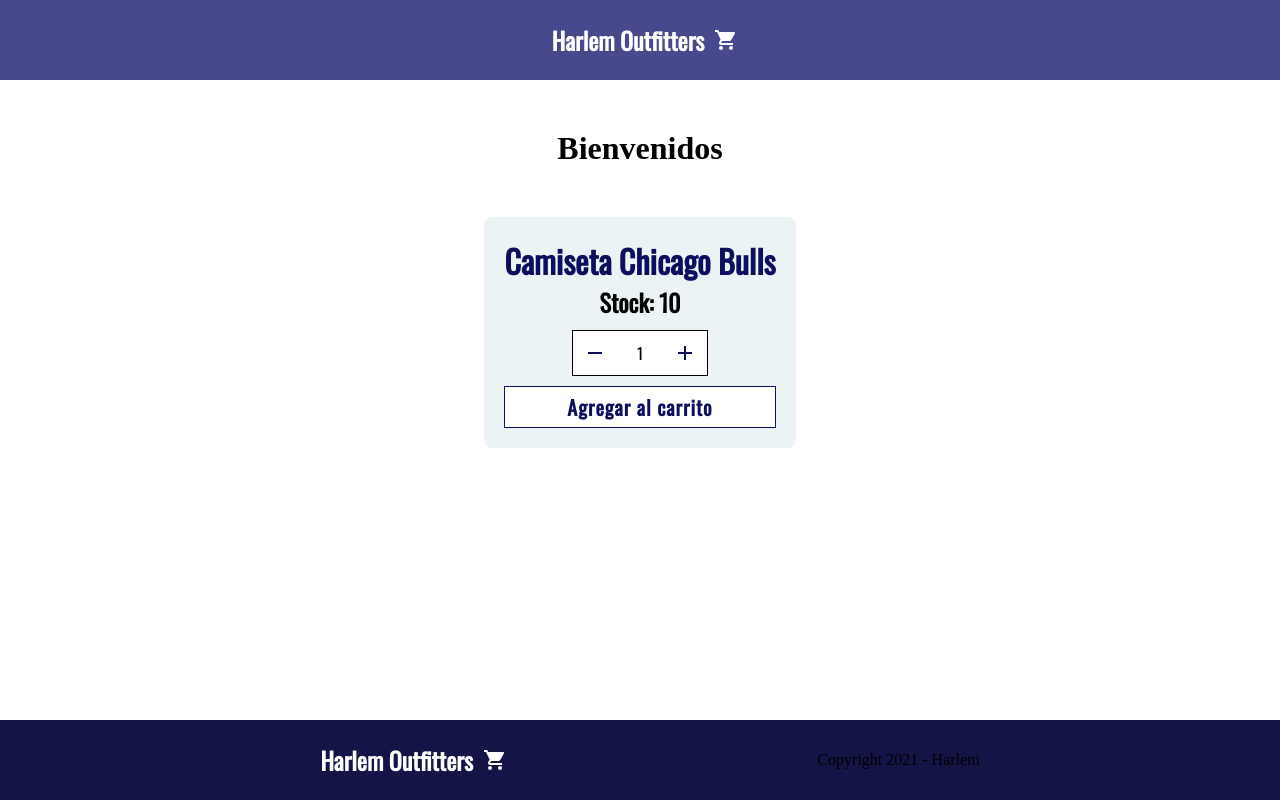
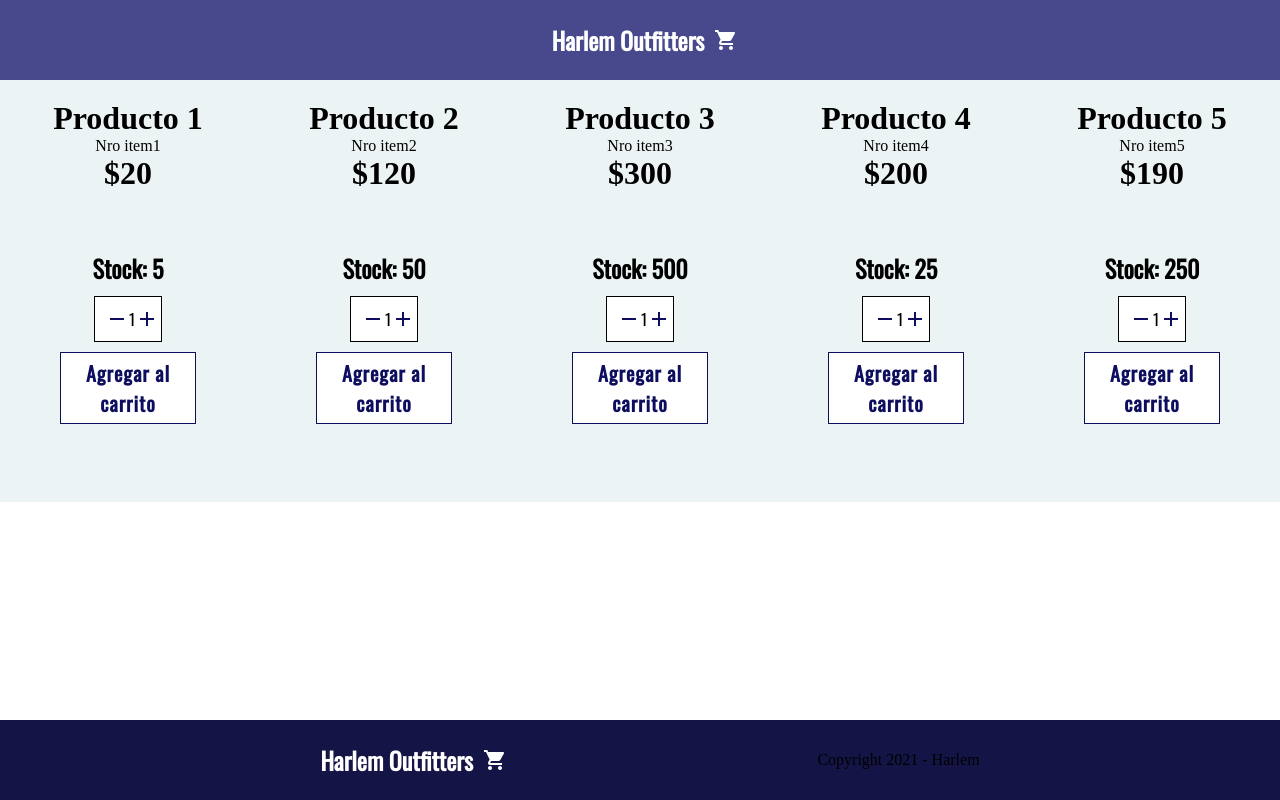
Before and after one commit to juanpegallego/Harlem-Outfitters, a React (Create React App) app: page / in a window 1280 px wide. Built offline with nearby package versions, Linux system fonts and the light colour scheme.

Commit message:
Catalogo con maps

```diff
--- a/src/App.js
+++ b/src/App.js
@@ -1,14 +1,13 @@
 import './App.scss';
 import Header from "./Components/Header";
 import Footer from "./Components/Footer";
-import ItemListContainer from './Components/ItemListContainer';
-
+import Main from './Main';
 
 function App() {
   return (
     <>
       <Header/>
-      <ItemListContainer greeting={"Bienvenidos"}/>
+      <Main/>
       <Footer/>
 
     </>
--- /dev/null
+++ b/src/Components/Item.js
@@ -0,0 +1,35 @@
+import React, {useState} from 'react'
+import ItemCount from './ItemCount.js'
+import './Item.scss'
+
+function Item({productTitle, productId,productPrice, stock}) {
+
+    const [initial, setInitial] = useState(1);
+    const [selectedItemCount, setSelectedItemCount] = useState(0);
+
+    const onAdd = () => {
+        if ( initial > 0) {
+            setSelectedItemCount(initial)
+        }
+        console.log(selectedItemCount)
+    }
+
+
+    return (
+        <div className='item__container'>
+            <h3>{productTitle}</h3>
+            <p>Nro item{productId}</p>
+            <h3>${productPrice}</h3>
+            <ItemCount
+                stock={stock}
+                onAdd={onAdd}
+                initial={initial}
+                setInitial={setInitial}
+            />
+
+
+        </div>
+    )
+}
+
+export default Item
--- /dev/null
+++ b/src/Components/Item.scss
@@ -0,0 +1,13 @@
+.item__container{
+
+    display: flex;
+    justify-content: center;
+    align-items: center;
+    flex-direction: column;
+    background-color: rgba(222, 233, 236, 0.562);
+    padding: 20px;
+    max-width: 300px;
+    h3{
+        font-size: 2rem;
+    }
+}
--- a/src/Components/ItemCount.js
+++ b/src/Components/ItemCount.js
@@ -17,15 +17,14 @@
     const RemoveItem = () => {
         setInitial(initial - 1);
 
-        if (initial < 1){
-            setInitial(0)
+        if (initial < 2){
+            setInitial(1)
         }
     }
 
     return (
         <div className='itemcount__container'>
 
-            <h3>{product} </h3>
             <h4>Stock: {stock}</h4>
 
             <div className='controls__container'>
--- a/src/Components/ItemCount.scss
+++ b/src/Components/ItemCount.scss
@@ -9,11 +9,9 @@
     flex-direction: column;
     padding: 20px;
     border-radius: .5rem;
-    background-color: rgba(222, 233, 236, 0.562);
-    h3{
-        color: rgb(14, 14, 94);
-        font-size: 2rem;
-    }
+    margin: 20px;
+    max-width: 350px;
+    height: 250px;
     h4{
         font-size: 1.5rem;
     }
--- /dev/null
+++ b/src/Components/ItemList.js
@@ -0,0 +1,64 @@
+import React, { useState, useEffect } from 'react'
+import Item from './Item'
+
+const productosIniciales = [
+    {id:1, nombre: "Producto 1", stock: 5, precio:20},
+    {id:2, nombre: "Producto 2", stock: 50, precio:120},
+    {id:3, nombre: "Producto 3", stock: 500, precio:300},
+    {id:4, nombre: "Producto 4", stock: 25, precio:200},
+    {id:5, nombre: "Producto 5", stock: 250, precio:190},
+]
+
+function ItemList() {
+    const [productData, setProductData] = useState([])
+    const [loading, setLoading] = useState(true)
+
+
+
+    const promesa = new Promise((res, rej) => {
+        setTimeout(() => {
+            console.log('Soy el timeout')
+            res(productosIniciales)
+        }, 2000);
+    })
+
+    promesa.then((productos)=>{
+        setLoading(false)
+        setProductData(productos)
+        console.log(productData)
+    })
+    promesa.catch(()=>{})
+
+    if (loading) {
+        return (
+            <p>
+                Cargando la info, espera unos segundos.
+            </p>
+        )
+    } else {
+        return (
+
+            productData.map(item =>
+                <Item
+                    productTitle={item.nombre}
+                    productId={item.id}
+                    productPrice={item.precio}
+                    stock={item.stock}
+                    />
+                )
+
+
+
+        )
+    }
+
+
+
+
+
+
+
+
+}
+
+export default ItemList
--- a/src/Components/ItemListContainer.js
+++ b/src/Components/ItemListContainer.js
@@ -1,32 +1,16 @@
-import React, {useState} from 'react'
-import ItemCount from './ItemCount'
-
+import React from 'react'
+import ItemList from './ItemList';
 import './ItemListContainer.scss'
 
-function ItemListContainer({greeting}) {
-    const [initial, setInitial] = useState(1);
-    const [selectedItemCount, setSelectedItemCount] = useState(0);
-
-    const onAdd = () => {
-        if ( initial > 0) {
-            setSelectedItemCount(initial)
-
-        }
-        console.log(selectedItemCount)
-    }
+function ItemListContainer() {
 
 
 
     return (
         <div className='itemListContainer'>
-            <h1>{greeting}</h1>
-            <ItemCount
-                product={'Camiseta Chicago Bulls '}
-                stock={10}
-                onAdd={onAdd}
-                initial={initial}
-                setInitial={setInitial}
-            />
+
+            <ItemList/>
+
         </div>
     )
 }
--- a/src/Components/ItemListContainer.scss
+++ b/src/Components/ItemListContainer.scss
@@ -3,7 +3,7 @@
     display: flex;
     justify-content: space-evenly;
     align-items: center;
-    flex-direction: column;
+    flex-direction: row;
     h1{
         font-size: 2rem;
         margin: 50px auto;
--- /dev/null
+++ b/src/Main.js
@@ -0,0 +1,13 @@
+import React from 'react'
+import ItemListContainer from './Components/ItemListContainer';
+
+
+function Main() {
+    return (
+        <div>
+            <ItemListContainer/>
+        </div>
+    )
+}
+
+export default Main
```
